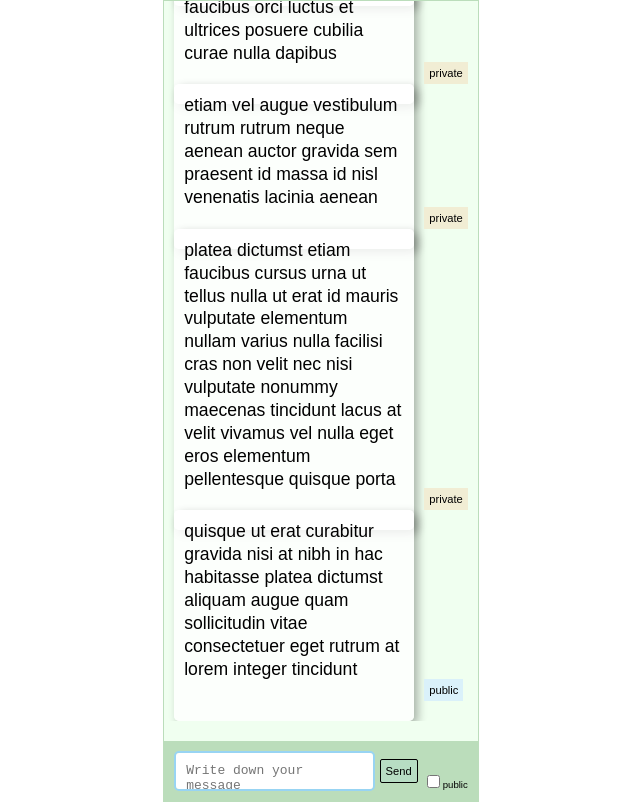
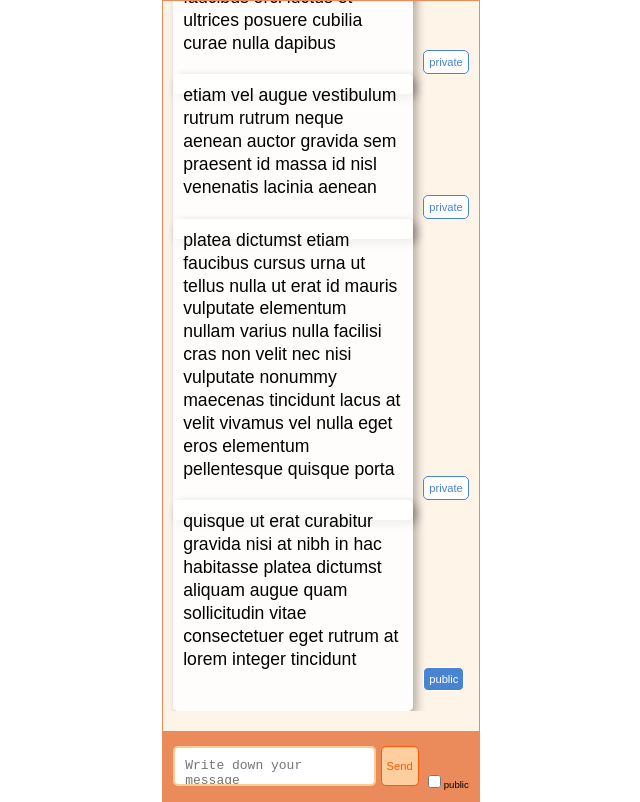
Before and after one commit to sunyrora/chat-test, a React app: page / in a window 1280 px wide. Shown: the whole page, without its empty margins (319-959 px from the left). Built offline with nearby package versions, Linux system fonts and the light colour scheme; no server answers.

Commit message:
CSS color change

```diff
--- a/src/components/MessageList.css
+++ b/src/components/MessageList.css
@@ -35,11 +35,16 @@
   padding: 5px;
   font-size: 0.7em;
   align-self: flex-end;
+  border-radius: 5px;
 }
 
 div[class~="public"] {
-  background-color: rgb(218, 241, 250);
+  background-color: #4984d3;
+  color: white;
+  border: 1px solid white;
 }
 div[class~="private"] {
-  background-color: rgb(241, 237, 212);
+  background-color: white;
+  color: #4984d3;
+  border: 1px solid #4984d3;
 }
--- a/src/components/Write.css
+++ b/src/components/Write.css
@@ -5,7 +5,7 @@
   margin-bottom: 0px;
   margin-top: 20px;
   padding: 10px;
-  background-color: rgb(187, 221, 187);
+  background-color: #eb8a5a;
 }
 
 textarea {
@@ -18,7 +18,7 @@ textarea {
   padding: 10px;
   overflow: auto;
   resize: none;
-  border: 2px solid #98d5f321;
+  border: 1px solid #ffcc99;
 }
 
 CheckBox {
@@ -26,7 +26,7 @@ CheckBox {
 }
 
 textarea:focus {
-  border: 2px solid #98d4f3;
+  border: 2px solid #ffcc99;
 }
 
 label.checkBox {
@@ -42,7 +42,10 @@ button {
   margin: 5px;
   padding: 5px;
   align-self: center;
-  background: #98d5f321;;
-  border: 1px solid black;
+  background: #fdce9e;
+  border: 1px solid #ff5805;
   border-radius: 2px;
+  color: #ff5805;
+  height: 40px;
+  border-radius: 5px;
 }
--- a/src/containers/Chat.css
+++ b/src/containers/Chat.css
@@ -2,7 +2,7 @@
   display: flex;
   flex-direction: column;
   height: 100vh;
-  border: 1px solid rgb(187, 221, 187);
+  border: 1px solid #eb8a5a;
   padding: 0px;
-  background-color: honeydew;
+  background-color: #fff4e8;
 }
```
